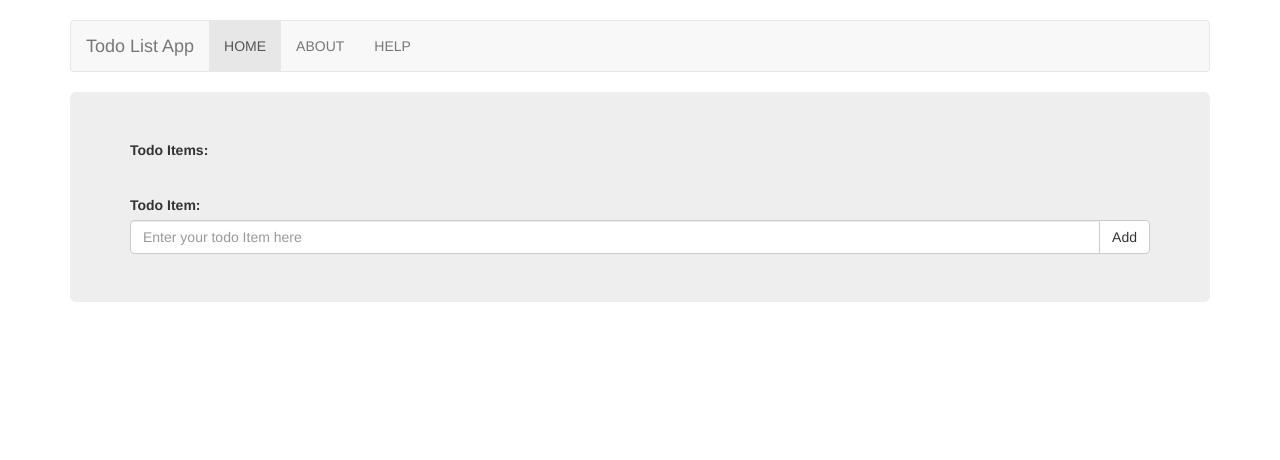
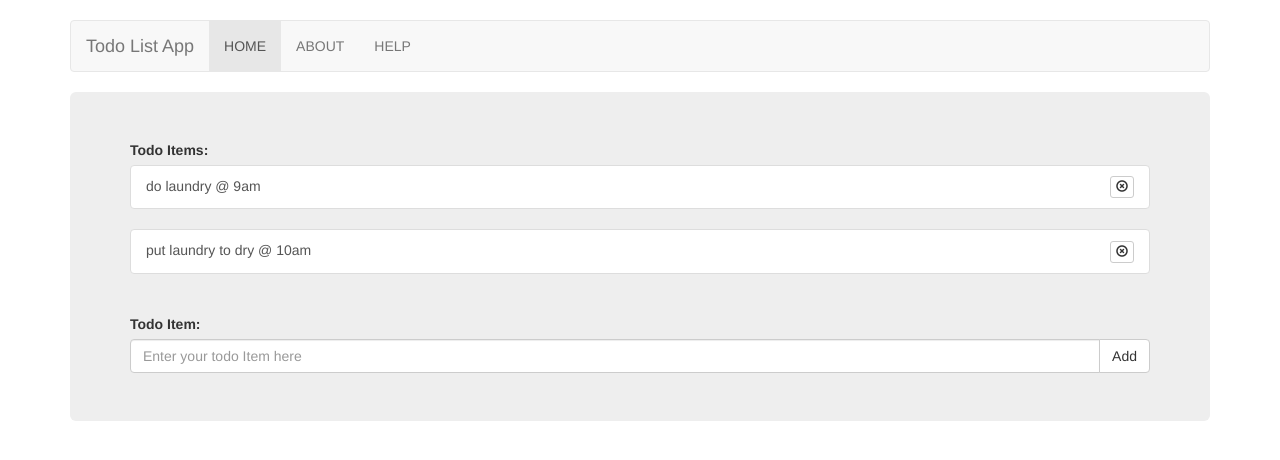
Before and after one commit to juhsinto/ToDoApp, an Angular app: page /home in a window 1280 px wide. Shown: the top 460 px of the page. Built offline with nearby package versions, Linux system fonts and the light colour scheme.

Commit message:
got listing; add; delete working

```diff
--- a/src/app/todo-components/todo-container.component.html
+++ b/src/app/todo-components/todo-container.component.html
@@ -1,20 +1,18 @@
-<ul>
+<!-- <ul>
   <li *ngFor="let item of todoList">
     <p class="element"> {{ item.todoItem }} </p>
-    <p> asdfads </p>
   </li>
-</ul>
+</ul> -->
 
 
-<!--
-to get this working:
+
 <div class="list-group"  *ngFor="let item of todoList; let num = index">
 <a class="list-group-item clearfix">
-    Action1
+    {{ item.todoItem }}
     <span class="pull-right">
-        <span class="btn btn-xs btn-default" onclick="alert('delete');">
+        <span class="btn btn-xs btn-default" (click)="delete(todoList, num);">
             <span class="glyphicon glyphicon-remove-circle" aria-hidden="true"></span>
         </span>
     </span>
 </a>
-</div> -->
+</div>
--- a/src/app/todo-components/todo-container.component.ts
+++ b/src/app/todo-components/todo-container.component.ts
@@ -8,7 +8,7 @@ import { TodoElement } from './todo-element.component';
   template: `
   <label for="usr">Todo Items:</label>
 
-    <todo-element>
+    <todo-element
       [todoList]="todoItems">
     </todo-element>
 
@@ -25,9 +25,12 @@ import { TodoElement } from './todo-element.component';
 })
 
 export class TodoContainer {
+
   todoItems: TodoItem[];
 
   constructor() {
+
+
     this.todoItems = [
       new TodoItem('do laundry @ 9am'),
       new TodoItem('put laundry to dry @ 10am'),
```
